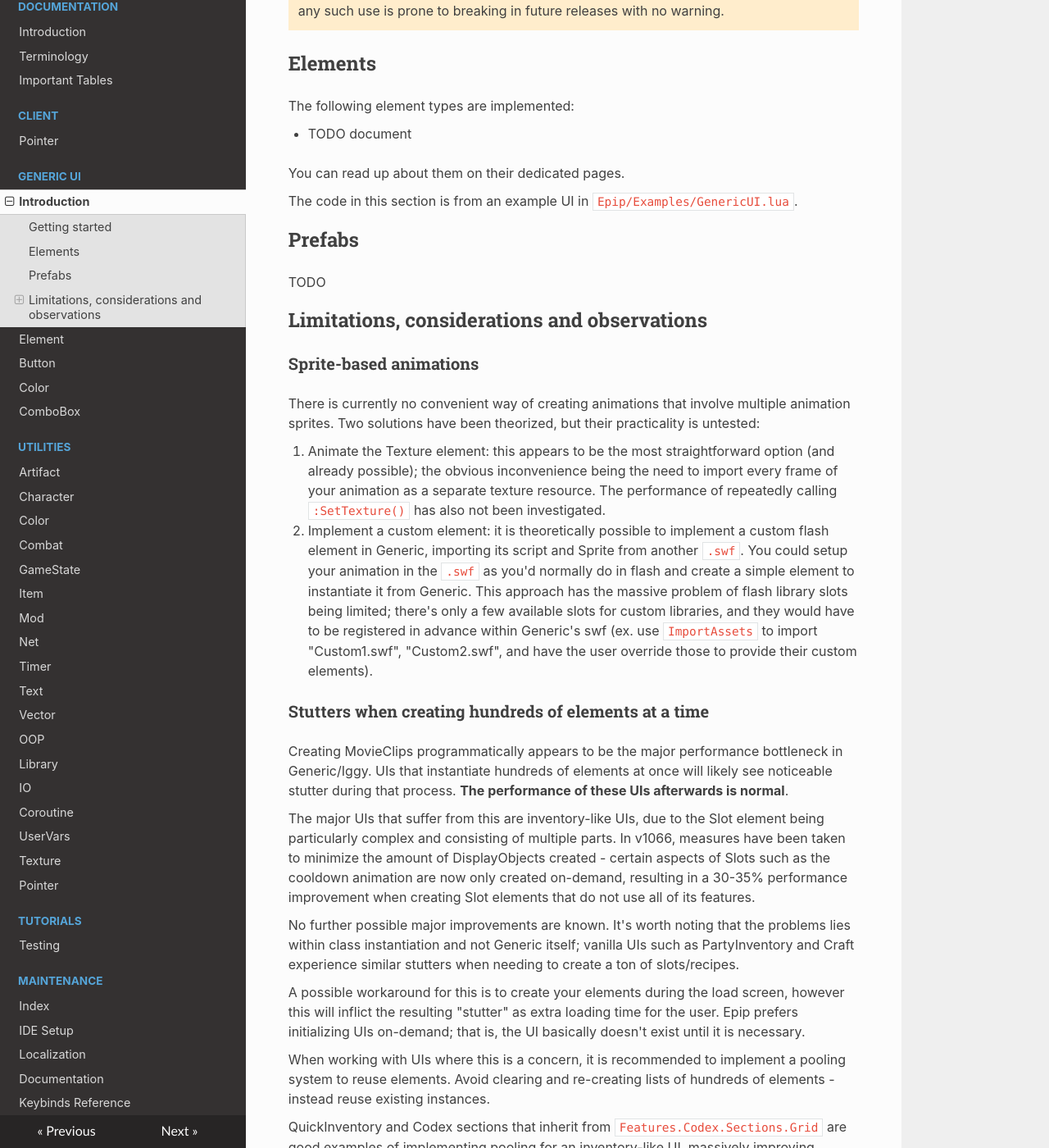
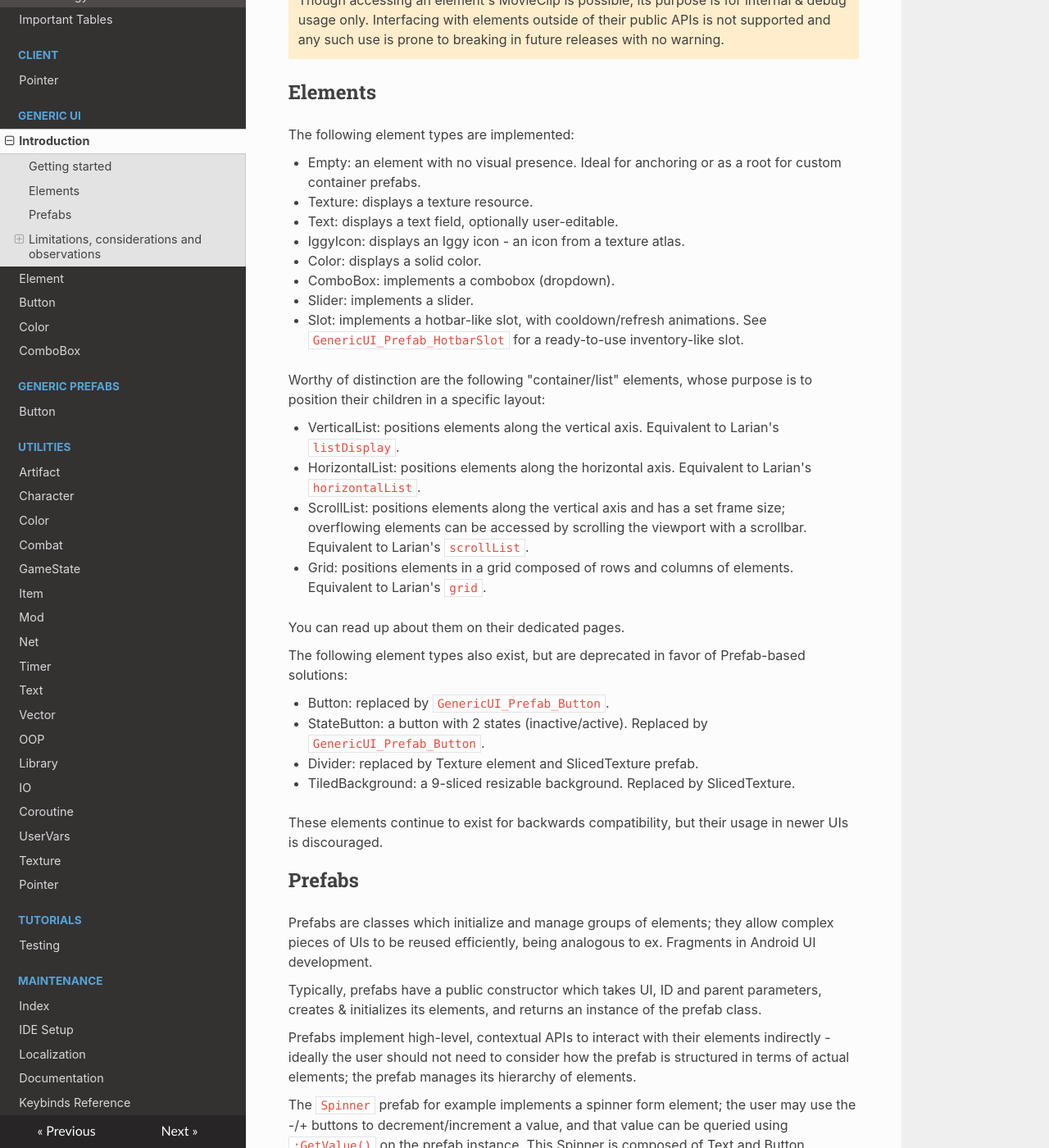
Before and after one commit to PinewoodPip/epip, an MkDocs documentation site: the page built from docs/Documentation/Client/UI/Generic/Introduction.md, in a window 1280 px wide and 1400 px high, scrolled down 2550 px. Shown: the whole window at 82% size. Built offline with MkDocs 1.6.1, drawn with Linux system fonts in a browser that asks for light colours; nearby versions of some CDN libraries; some of the changed text lies outside the part shown.

Commit message:
Update Generic docs

````diff
--- a/docs/Documentation/Client/UI/Generic/Introduction.md
+++ b/docs/Documentation/Client/UI/Generic/Introduction.md
@@ -100,6 +100,8 @@ print(acceptButton:GetMovieClip())
 print(ExampleUI:IsFlagged("OF_PlayerInput1"))
 ```
 
+The code in this section is from an example UI in `Epip/Examples/GenericUI.lua`.
+
 !!! warning Usage warning
     Though accessing an element's MovieClip is possible, its purpose is for internal & debug usage only. Interfacing with elements outside of their public APIs is not supported and any such use is prone to breaking in future releases with no warning.
 
@@ -107,14 +109,47 @@ print(ExampleUI:IsFlagged("OF_PlayerInput1"))
 
 The following element types are implemented:
 
-- TODO document
+- Empty: an element with no visual presence. Ideal for anchoring or as a root for custom container prefabs.
+- Texture: displays a texture resource.
+- Text: displays a text field, optionally user-editable.
+- IggyIcon: displays an Iggy icon - an icon from a texture atlas.
+- Color: displays a solid color.
+- ComboBox: implements a combobox (dropdown).
+- Slider: implements a slider.
+- Slot: implements a hotbar-like slot, with cooldown/refresh animations. See `GenericUI_Prefab_HotbarSlot` for a ready-to-use inventory-like slot.
+
+Worthy of distinction are the following "container/list" elements, whose purpose is to position their children in a specific layout:
+
+- VerticalList: positions elements along the vertical axis. Equivalent to Larian's `listDisplay`.
+- HorizontalList: positions elements along the horizontal axis. Equivalent to Larian's `horizontalList`.
+- ScrollList: positions elements along the vertical axis and has a set frame size; overflowing elements can be accessed by scrolling the viewport with a scrollbar. Equivalent to Larian's `scrollList`.
+- Grid: positions elements in a grid composed of rows and columns of elements. Equivalent to Larian's `grid`.
 
 You can read up about them on their dedicated pages.
 
-The code in this section is from an example UI in `Epip/Examples/GenericUI.lua`.
+The following element types also exist, but are deprecated in favor of Prefab-based solutions:
+
+- Button: replaced by `GenericUI_Prefab_Button`.
+- StateButton: a button with 2 states (inactive/active). Replaced by `GenericUI_Prefab_Button`.
+- Divider: replaced by Texture element and SlicedTexture prefab.
+- TiledBackground: a 9-sliced resizable background. Replaced by SlicedTexture.
+
+These elements continue to exist for backwards compatibility, but their usage in newer UIs is discouraged.
 
 ## Prefabs
-TODO
+Prefabs are classes which initialize and manage groups of elements; they allow complex pieces of UIs to be reused efficiently, being analogous to ex. Fragments in Android UI development.
+
+Typically, prefabs have a public constructor which takes UI, ID and parent parameters, creates & initializes its elements, and returns an instance of the prefab class.
+
+Prefabs implement high-level, contextual APIs to interact with their elements indirectly - ideally the user should not need to consider how the prefab is structured in terms of actual elements; the prefab manages its hierarchy of elements.
+
+The `Spinner` prefab for example implements a spinner form element; the user may use the -/+ buttons to decrement/increment a value, and that value can be queried using `:GetValue()` on the prefab instance. This Spinner is composed of Text and Button elements, as well as a background.
+
+![Example of a Spinner prefab instance.](../../../../img/docs/generic/spinner_prefab.png)
+
+A prefab in itself is not an element, but may implement the `Elementable` interface to allow calling Element methods on them, by specifying the target element (most commonly the root of the prefab).
+
+The `Stylable` interface allows customizing the appearance of prefabs through styles consisting of textures, sounds, and other assets/parameters. Each prefab using this interface declares its own style class with possible customizations. If a prefab does not use this system, you can of course always tweak the elements yourself directly.
 
 ## Limitations, considerations and observations
 ### Sprite-based animations
@@ -140,6 +175,9 @@ QuickInventory and Codex sections that inherit from `Features.Codex.Sections.Gri
 ### Testing
 Since user interaction in Generic is driven through events in Lua, it's theoretically possible to implement instrumented tests for UIs by invoking those events to spoof user interaction.
 
+### Wrong container size when using prefabs
+Container size is by default recalculated upon adding an element; in the case of adding prefabs, this happens when the root of the prefab is added. As such, the container will use the size of the first element created by the prefab, before any other element creation or calls. To address positioning issues, you should call `RepositionElements()` on the container after all elements are added and initialized. Disabling auto-positioning with `SetRepositionAfterAdding()` in this case might improve performance.
+
 <doc class="GenericUI">
 
 # GenericUI Class
@@ -158,15 +196,6 @@ function GenericUI.Create(id, layer)
 <p style="margin-bottom:0px;"><span style="color:#B04A6E;"><b><i>@param</i></b></span> <b>id</b> <code>string</code></p>
 
 <p style="margin-bottom:0px;"><span style="color:#B04A6E;"><b><i>@param</i></b></span> <b>layer</b> <code>integer?</code> Defaults to `DEFAULT_LAYER`.</p>
-
-##### ExposeFunction
-
-```lua
-function GenericUI.ExposeFunction(call)
-   -> fun(self:GenericUI_Element, ...):any?
-```
-
-<p style="margin-bottom:0px;"><span style="color:#B04A6E;"><b><i>@param</i></b></span> <b>call</b> <code>string</code></p>
 
 ##### GetInstance
 
--- a/mkdocs.yml
+++ b/mkdocs.yml
@@ -39,6 +39,8 @@ nav:
     - Button: "Documentation/Client/UI/Generic/Elements/Button.md"
     - Color: "Documentation/Client/UI/Generic/Elements/Color.md"
     - ComboBox: "Documentation/Client/UI/Generic/Elements/ComboBox.md"
+  - Generic Prefabs:
+    - Button: "Documentation/Client/UI/Generic/Prefabs/Button.md"
   - "Utilities":
     - "Artifact": "Documentation/Utilities/Artifact.md"
     - "Character": "Documentation/Utilities/Character.md"
````
Also changed, not shown: docs/Documentation/Client/UI/Generic/Prefabs/Button.md (added, +206 -0 lines), docs/img/docs/generic/spinner_prefab.png (added).
